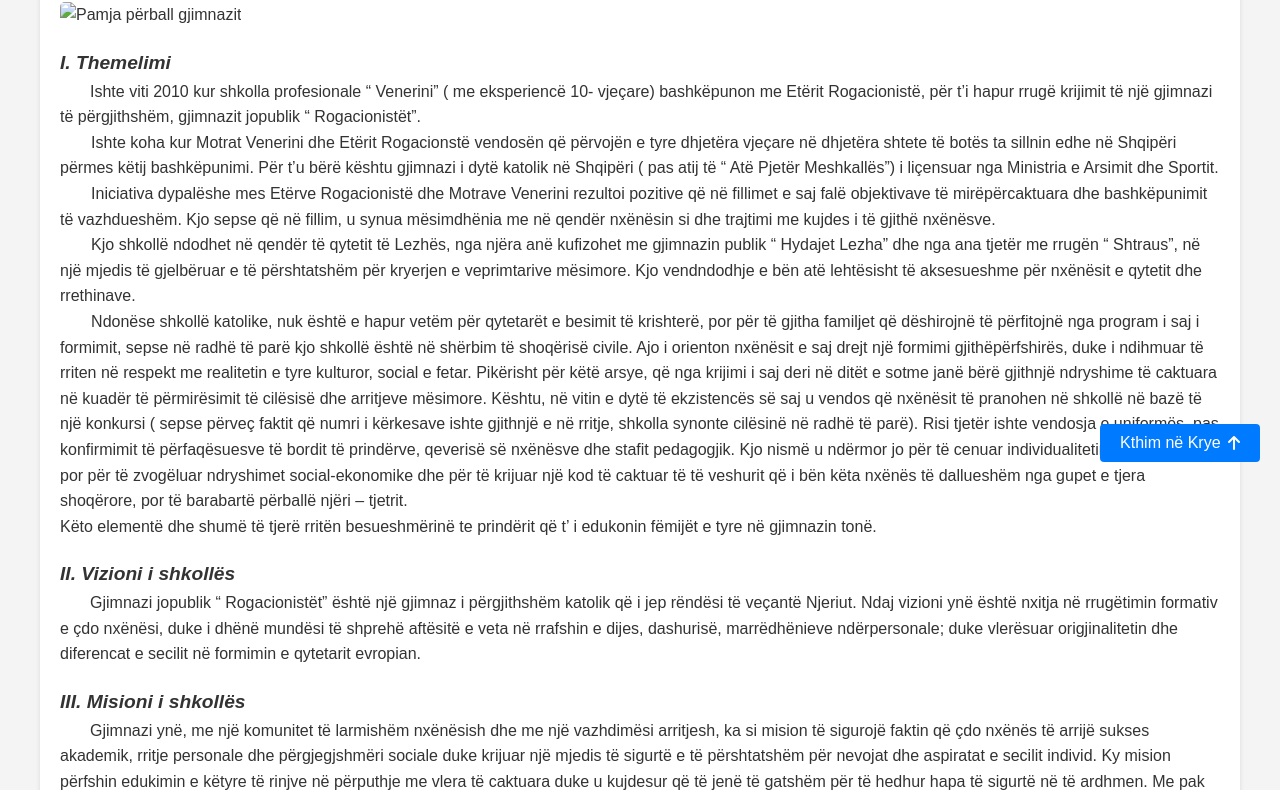
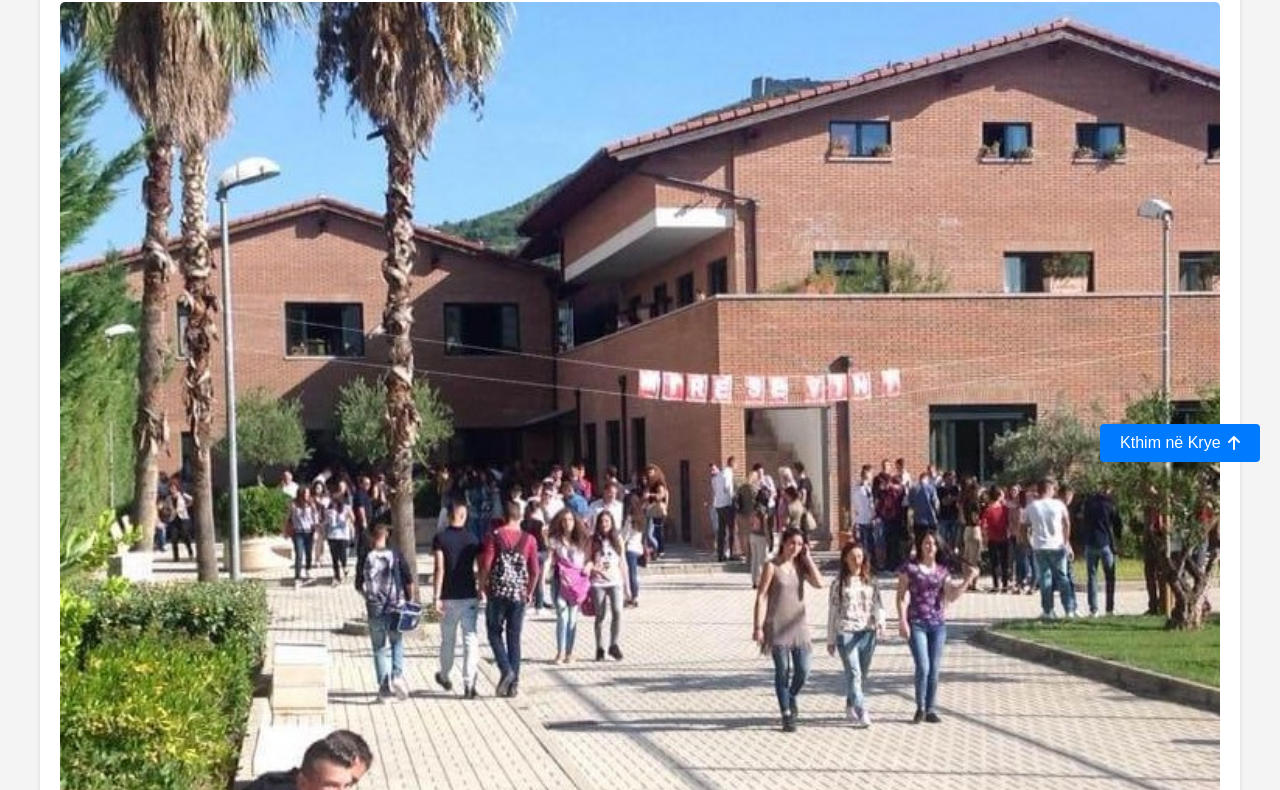
Before and after one commit to AlbanianNewsMan/GazetaAlb, a plain HTML site: page index.html in a window 1280 px wide. Shown: the part 278-1068 px from the top of the page. Drawn offline with Linux system fonts and the light colour scheme; the site is published under a folder, as on GitHub Pages, so addresses that start at the root find nothing.

Commit message:
Update index.html

```diff
--- a/index.html
+++ b/index.html
@@ -49,7 +49,7 @@
         <!-- Main Article Section with Additional Content -->
         <div class="main-article">
           <h2 class="center-header">Kush jemi ne?</h2>
-          <img src="/GazetaFoto/Fotogz.jpg" alt="Pamja përball gjimnazit" />
+          <img src="./GazetaFoto/Fotogz.jpg" alt="Pamja përball gjimnazit" />
 
           <!-- Moved articles from the sidebar into the main content -->
           <div class="sidebar-article">
```
